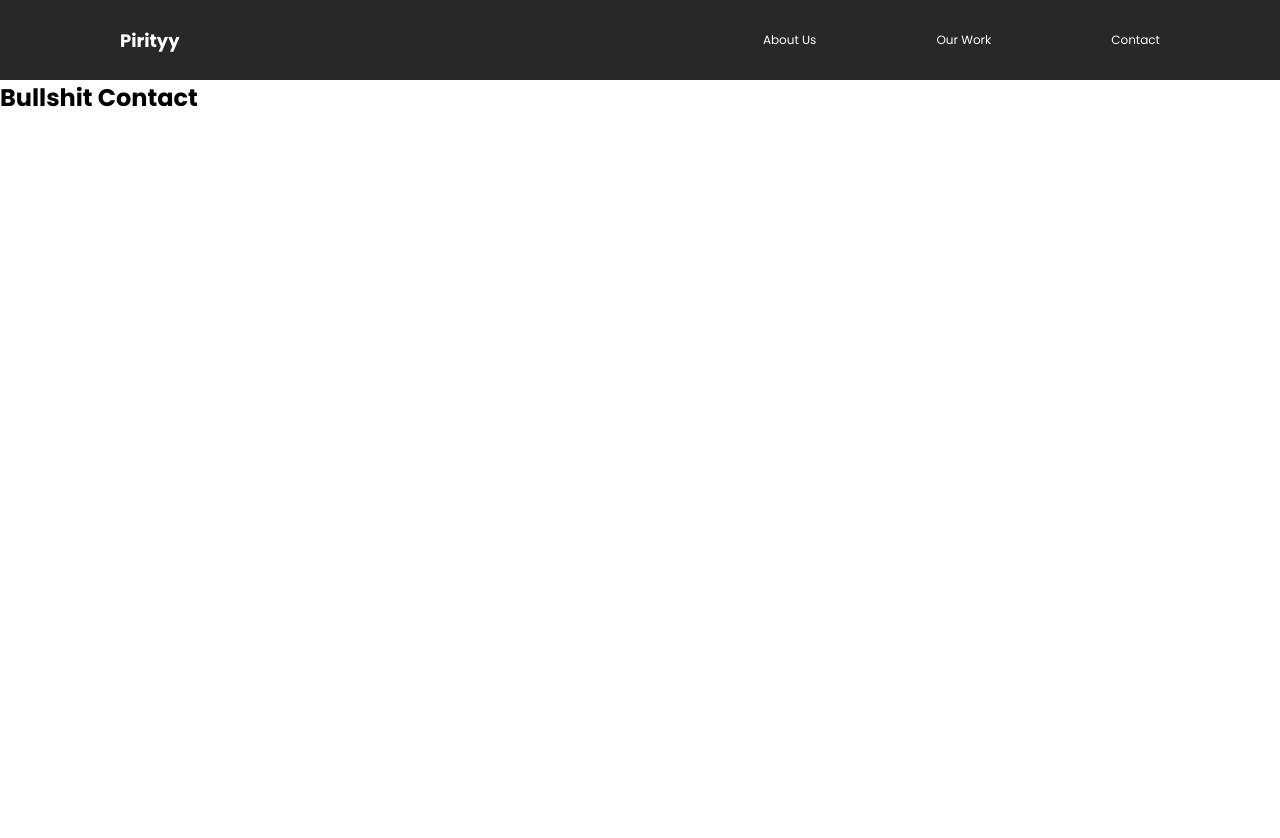
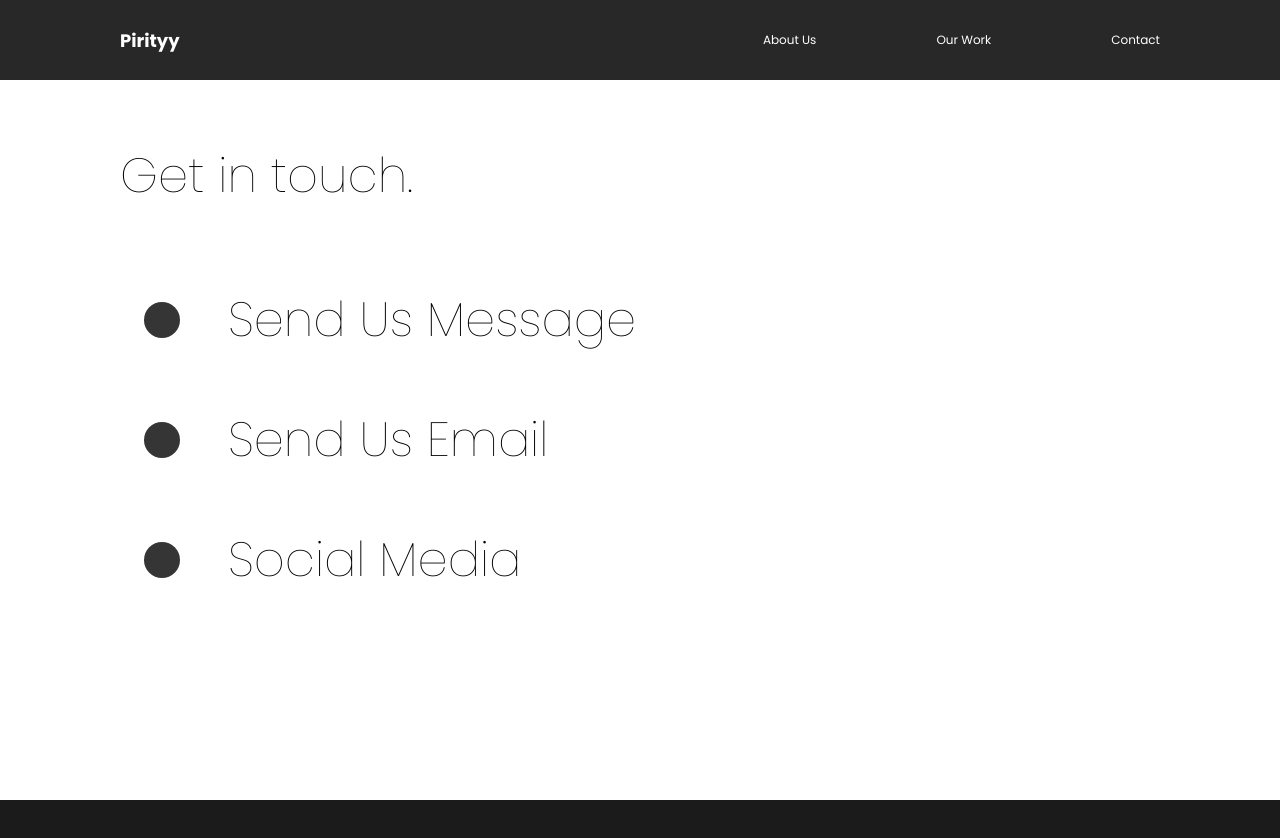
Before and after one commit to bishwaskharel/myportfolio, a React (Create React App) app: page /contact in a window 1280 px wide. Shown: the top 838 px of the page. After the commit the page ends 800 px from the top, so only its background shows below. Built offline with nearby package versions, Linux system fonts and the light colour scheme.

Commit message:
Contact Page Setup

```diff
--- a/src/pages/ContactUs.js
+++ b/src/pages/ContactUs.js
@@ -1,20 +1,76 @@
 import React from "react";
 // Framer Motion
 import { motion } from "framer-motion";
-import { pageAnimation } from "../animation";
+import { pageAnimation, titleAnim } from "../animation";
+import styled from "styled-components";
 
 const ContactUs = () => {
   return (
-    <motion.div
+    <ContactStyle
       exit="exit"
       variants={pageAnimation}
       initial="hidden"
       animate="show"
-      style={{ background: "#fff", height: "100vh" }}
+      style={{ background: "#fff" }}
     >
-      <h1>Bullshit Contact</h1>
-    </motion.div>
+      <Title>
+        <Hide>
+          <motion.h2 variants={titleAnim}>Get in touch.</motion.h2>
+        </Hide>
+      </Title>
+      <div>
+        <Hide>
+          <Social variants={titleAnim}>
+            <Circle />
+            <h2>Send Us Message</h2>
+          </Social>
+        </Hide>
+        <Hide>
+          <Social variants={titleAnim}>
+            <Circle />
+            <h2>Send Us Email</h2>
+          </Social>
+        </Hide>
+        <Hide>
+          <Social variants={titleAnim}>
+            <Circle />
+            <h2>Social Media</h2>
+          </Social>
+        </Hide>
+      </div>
+    </ContactStyle>
   );
 };
 
+const ContactStyle = styled(motion.div)`
+  padding: 5rem 10rem;
+  color: black;
+  height: 90vh;
+`;
+
+const Title = styled.div`
+  margin-bottom: 4rem;
+  color: black;
+`;
+
+const Hide = styled.div`
+  overflow: hidden;
+`;
+
+const Circle = styled.div`
+  border-radius: 50%;
+  margin: 2rem;
+  width: 3rem;
+  height: 3rem;
+  background: #353535;
+`;
+
+const Social = styled(motion.div)`
+  display: flex;
+  align-items: center;
+  h2 {
+    margin: 2rem;
+  }
+`;
+
 export default ContactUs;
--- a/src/styles.js
+++ b/src/styles.js
@@ -9,6 +9,7 @@
   padding: 5rem 10rem;
   color: white;
   box-sizing: border-box;
+
 `;
 
 export const Description = styled.div`
```
